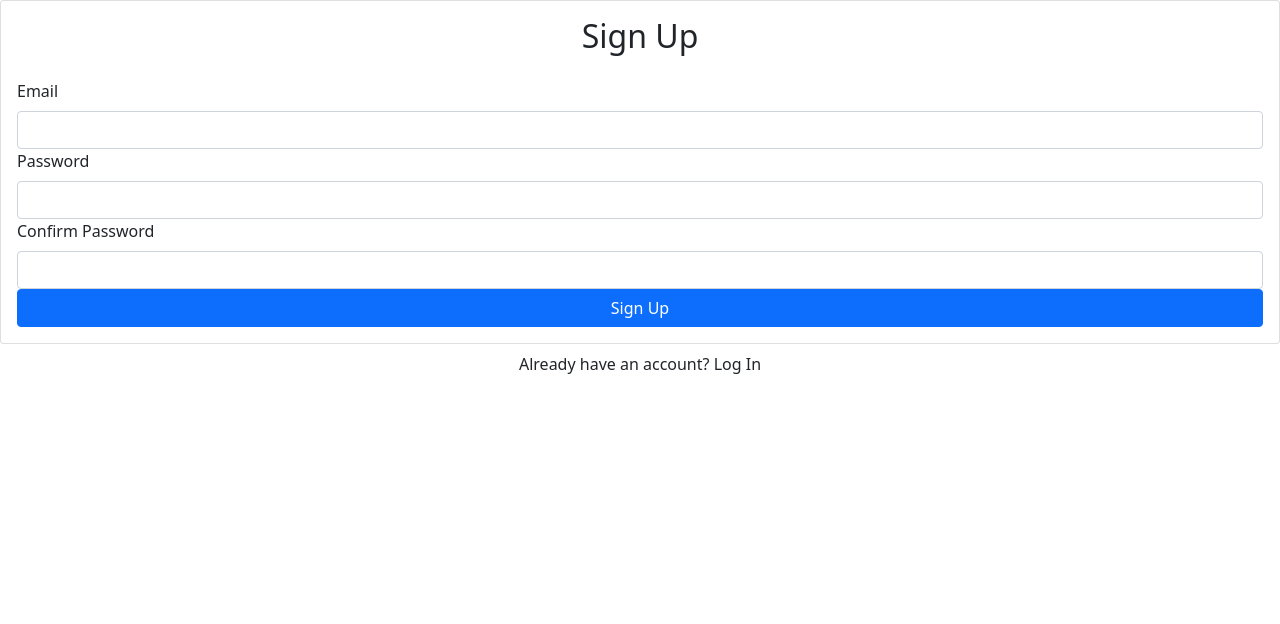
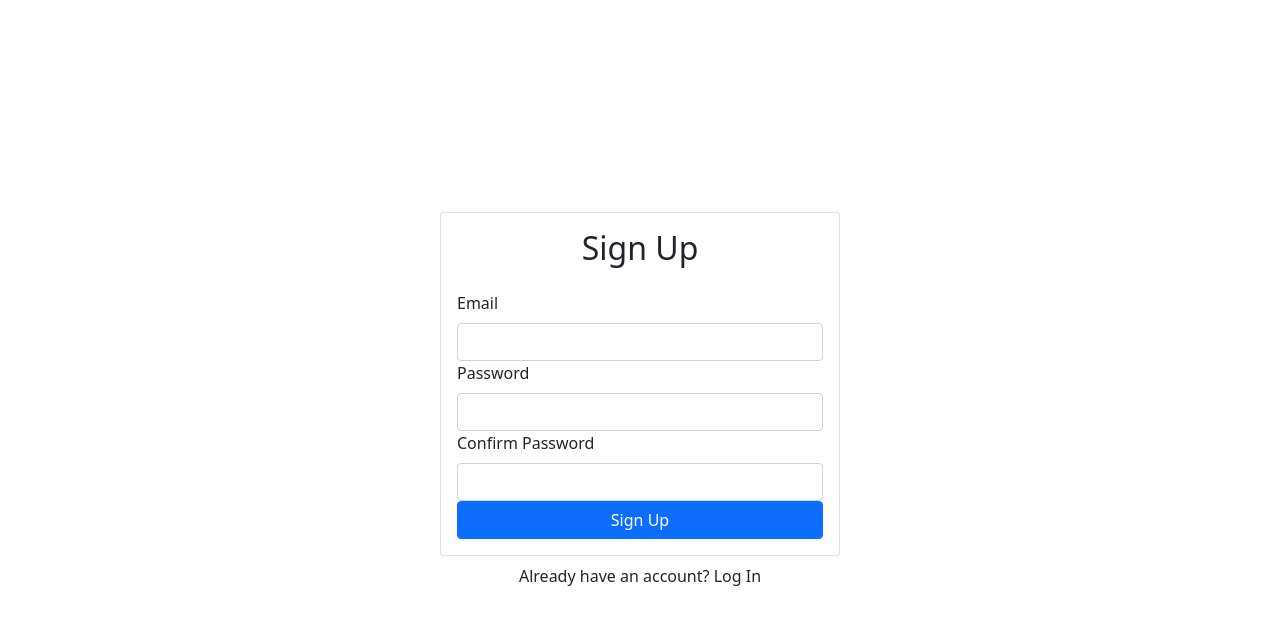
Before and after one commit to kritika243/firebase-auth-react, a React (Create React App) app: page / in a window 1280 px wide. Shown: the top 624 px of the page. Built offline with nearby package versions, Linux system fonts and the light colour scheme.

Commit message:
adjusting the Sign up component on App

```diff
--- a/src/components/App.js
+++ b/src/components/App.js
@@ -1,7 +1,17 @@
+import { Container } from 'react-bootstrap'
 import Signup from './Signup'
 
 function App() {
-  return <Signup />
+  return (
+    <Container
+      className='d-flex align-items-center justify-content-center'
+      style={{ minHeight: '100vh' }}
+    >
+      <div className='w-100' style={{ maxWidth: '400px' }}>
+        <Signup />
+      </div>
+    </Container>
+  )
 }
 
 export default App
```
